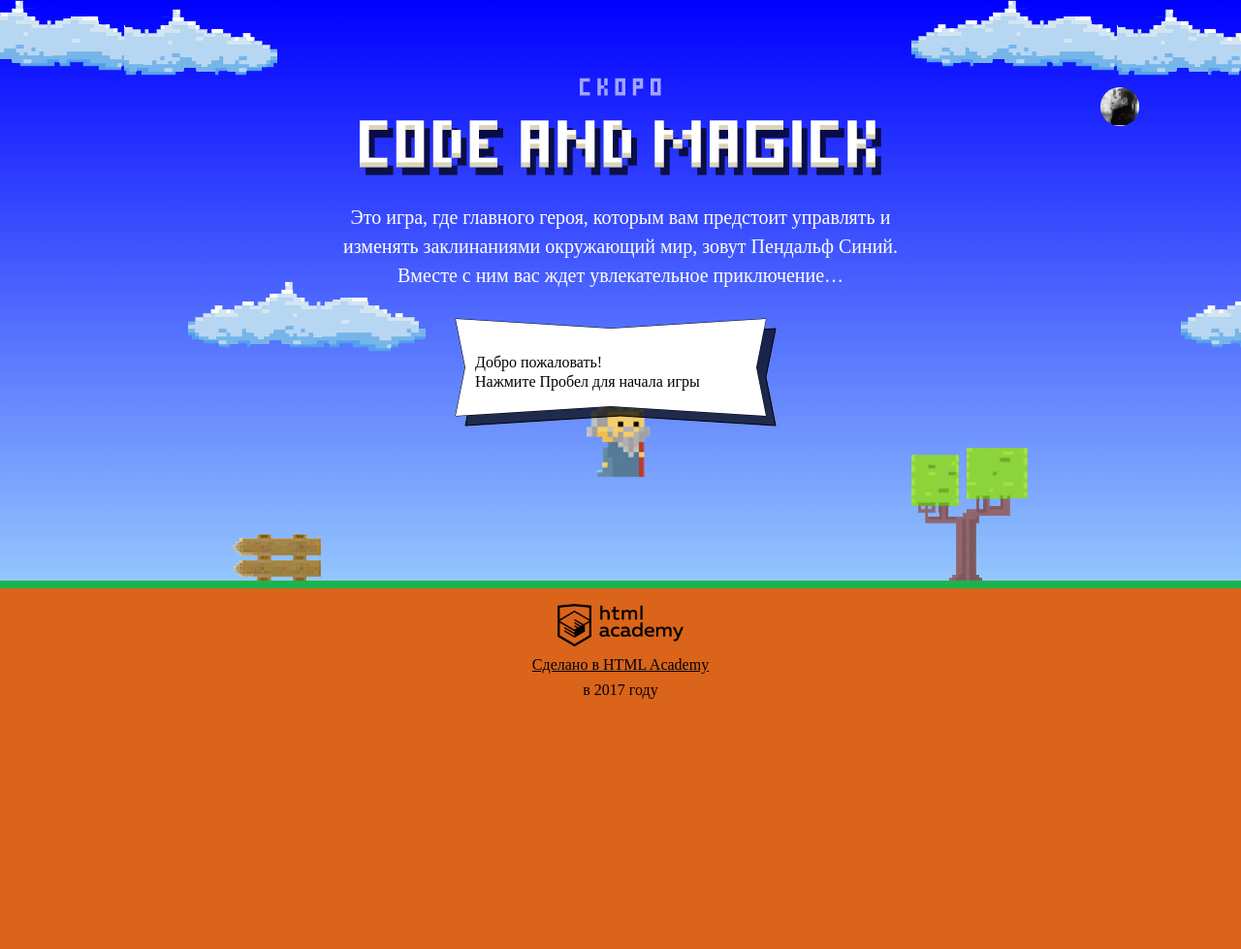
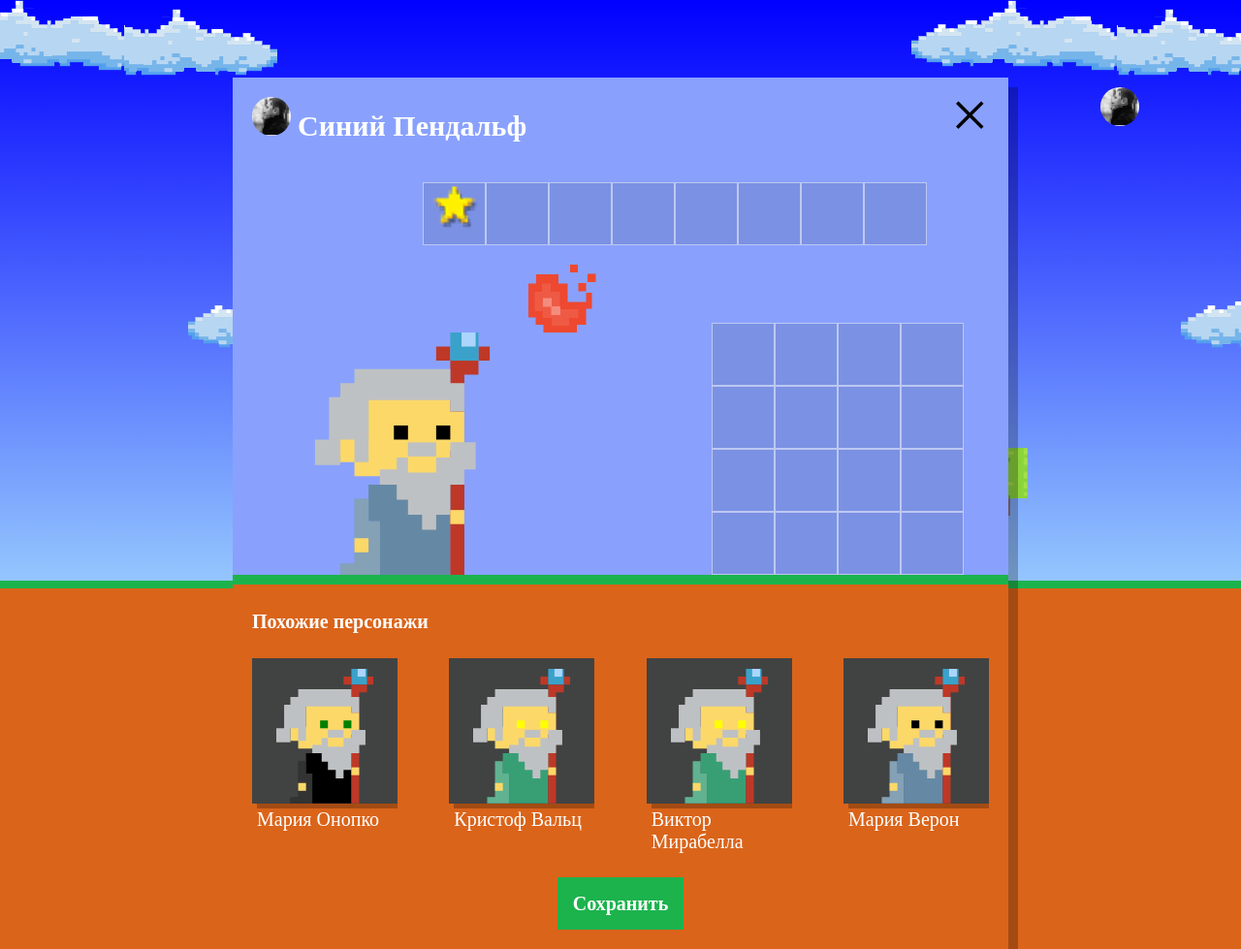
Before and after one commit to iphilka/397245-code-and-magick-19, a website: page index.html in a window 1280 px wide. Shown: the whole page at 97% size. Before the commit the page ends 800 px from the top, so only its background shows below. Drawn offline with Linux system fonts and the light colour scheme; a web font is replaced by a local one.

Commit message:
Задание 3

```diff
--- a/index.html
+++ b/index.html
@@ -201,6 +201,7 @@
     return height - (height * 0.67);
   };
 </script>
+<script src="js/setup.js"></script>
 <script src="js/stat.js"></script>
 <script src="js/game.js"></script>
 
--- /dev/null
+++ b/js/setup.js
@@ -0,0 +1,41 @@
+'use strict';
+
+var WIZARD_NAMES = ['Иван', 'Хуан Себастьян', 'Мария', 'Кристоф', 'Виктор', 'Юлия', 'Люпита', 'Вашингтон'];
+var WIZARD_SURNAMES = ['да Марья', 'Верон', 'Мирабелла', 'Вальц', 'Онопко', 'Топольницкая', 'Нионго', 'Ирвинг'];
+var COATS_COLOR = ['rgb(101, 137, 164)', 'rgb(241, 43, 107)', 'rgb(146, 100, 161)', 'rgb(56, 159, 117)', 'rgb(215, 210, 55)', 'rgb(0, 0, 0)'];
+var EYES_COLOR = ['black', 'red', 'blue', 'yellow', 'green'];
+
+var userDialog = document.querySelector('.setup');
+userDialog.classList.remove('hidden');
+
+document.querySelector('.setup-similar').classList.remove('hidden');
+
+var similarListElement = document.querySelector('.setup-similar-list');
+var similarWizardTemplate = document.querySelector('#similar-wizard-template')
+  .content
+  .querySelector('.setup-similar-item');
+
+var arrayRandomElement = function (arr) {
+  var randomElement = Math.floor(Math.random() * arr.length);
+  return arr[randomElement];
+};
+
+var renderWizard = function () {
+  var wizardElement = similarWizardTemplate.cloneNode(true);
+
+  wizardElement.querySelector('.setup-similar-label').textContent = arrayRandomElement(WIZARD_NAMES) + ' ' + arrayRandomElement(WIZARD_SURNAMES);
+  wizardElement.querySelector('.wizard-coat').style.fill = arrayRandomElement(COATS_COLOR);
+  wizardElement.querySelector('.wizard-eyes').style.fill = arrayRandomElement(EYES_COLOR);
+
+  return wizardElement;
+};
+
+var fragment = document.createDocumentFragment();
+
+for (var i = 0; i < 4; i++) {
+  fragment.appendChild(renderWizard());
+}
+
+similarListElement.appendChild(fragment);
+
+userDialog.querySelector('.setup-similar').classList.remove('hidden');
```
